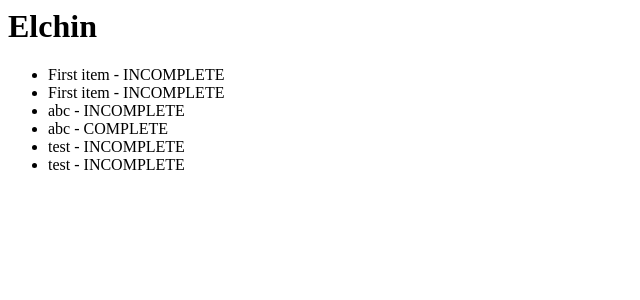
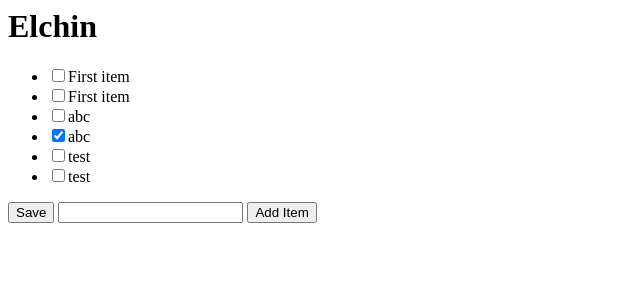
Before and after one commit to elchinmammadov/coding, a Django app: page /14 in a window 1280 px wide. Shown: the top 300 px of the page, without its empty margins (0-640 px from the left). Run offline with Django 4.2, Linux system fonts and the light colour scheme; data comes from the database, SQL or seed files in the repository; both versions use the stored data as it was after the commit.

Commit message:
Django project added Save & Add Item buttons

```diff
--- a/Django/mysite/main/templates/main/list.html
+++ b/Django/mysite/main/templates/main/list.html
@@ -6,13 +6,19 @@ View list
 
 {% block content %}
     <h1>{{ls.name}}</h1>
+    <form method="post" action="#">
+        {% csrf_token %}
         <ul>
             {% for item in ls.item_set.all %}
                 {% if item.complete == True %}
-            <li>{{item.text}} - COMPLETE</li>
+                    <li><input type="checkbox", value="clicked", name="c{{item.id}}" checked>{{item.text}}</li>
                 {% else %}
-            <li>{{item.text}} - INCOMPLETE</li>
+                    <li><input type="checkbox", value="clicked", name="c{{item.id}}">{{item.text}}</li>
                 {% endif %}
             {% endfor %}
         </ul>
+        <button type="submit", name="save", value="save">Save</button>
+        <input type="text", name="new">
+        <button type="submit", name="newItem", value="newItem">Add Item</button>
+    </form>
 {% endblock %}
--- a/Django/mysite/main/views.py
+++ b/Django/mysite/main/views.py
@@ -8,6 +8,21 @@ def index(response, id):
 # def index(response, name):
     # ls = ToDoList.objects.get(name=name)
     ls = ToDoList.objects.get(id=id)
+    if response.method == 'POST':
+        print(response.POST)
+        if response.POST.get("save"):
+            for item in ls.item_set.all():
+                if response.POST.get("c" + str(item.id)) == "clicked":
+                    item.complete = True
+                else:
+                    item.complete = False
+                item.save()
+        elif response.POST.get("newItem"):
+            txt = response.POST.get("new")
+            if len(txt) > 2:
+                ls.item_set.create(text=txt, complete=False)
+            else:
+                print("Invalid")
     # item = ls.item_set.get(id=1)
     # return HttpResponse('<h1>%s</h1>' % ls.name)
     # return HttpResponse('<h1>%s</h1><br></br><p>%s</p>' % (ls.name, str(item.text)))
@@ -23,7 +38,7 @@ def create(response): # function to create a new to-do list
             n = form.cleaned_data['name']
             t = ToDoList(name=n)
             t.save()
-            return HttpResponseRedirect('/%i' % t.id) # redirects to to-do list page that we've just created using its id number
+            return HttpResponseRedirect("/%i" % t.id) # redirects to to-do list page that we've just created using its id number
     else:
         form = CreateNewList() # shows form to create a new to-do list
     return render(response, 'main/create.html', {'form': form}) # create to-do list using a form
```
Also changed, not shown: Django/mysite/db.sqlite3, Django/mysite/main/templates/main/create.html (indentation only). Lines whose indentation alone changed are shown as unchanged.
